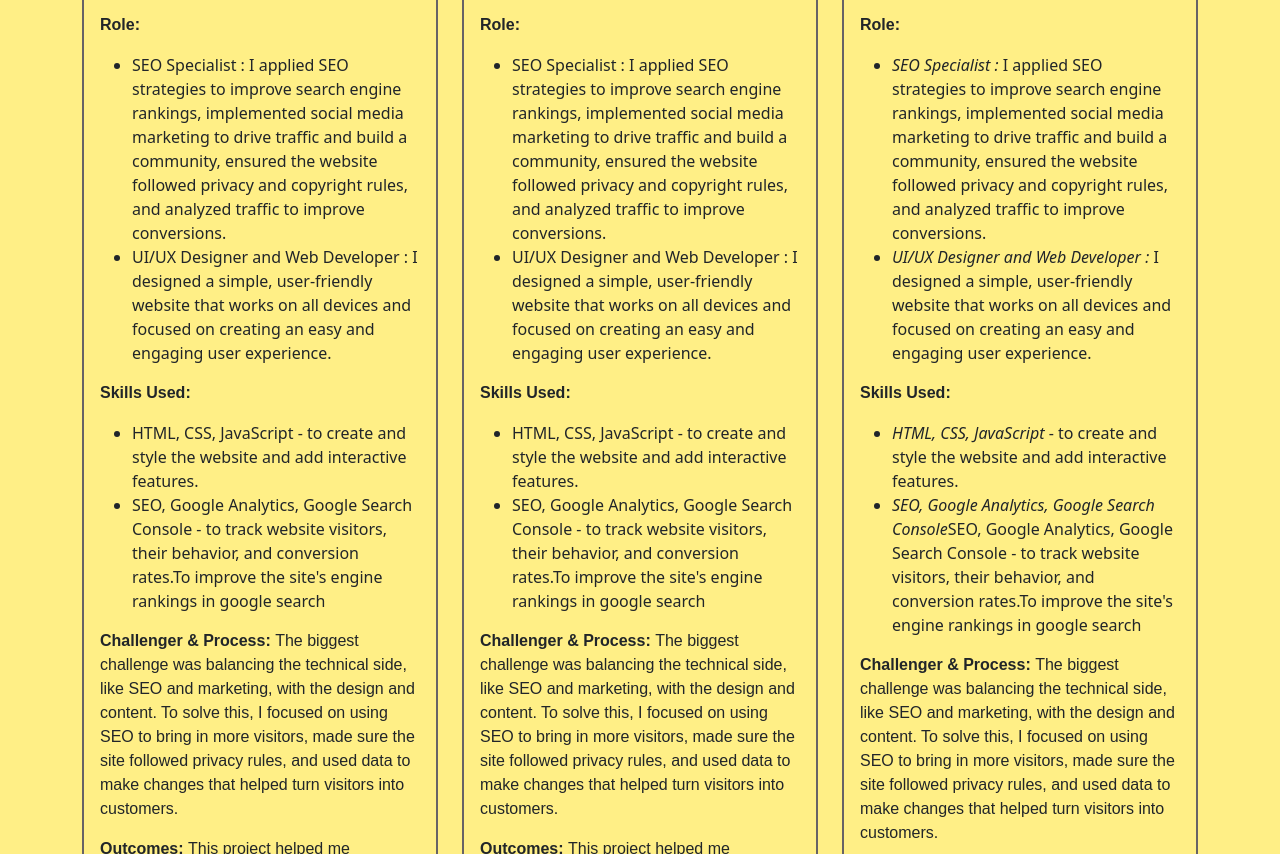
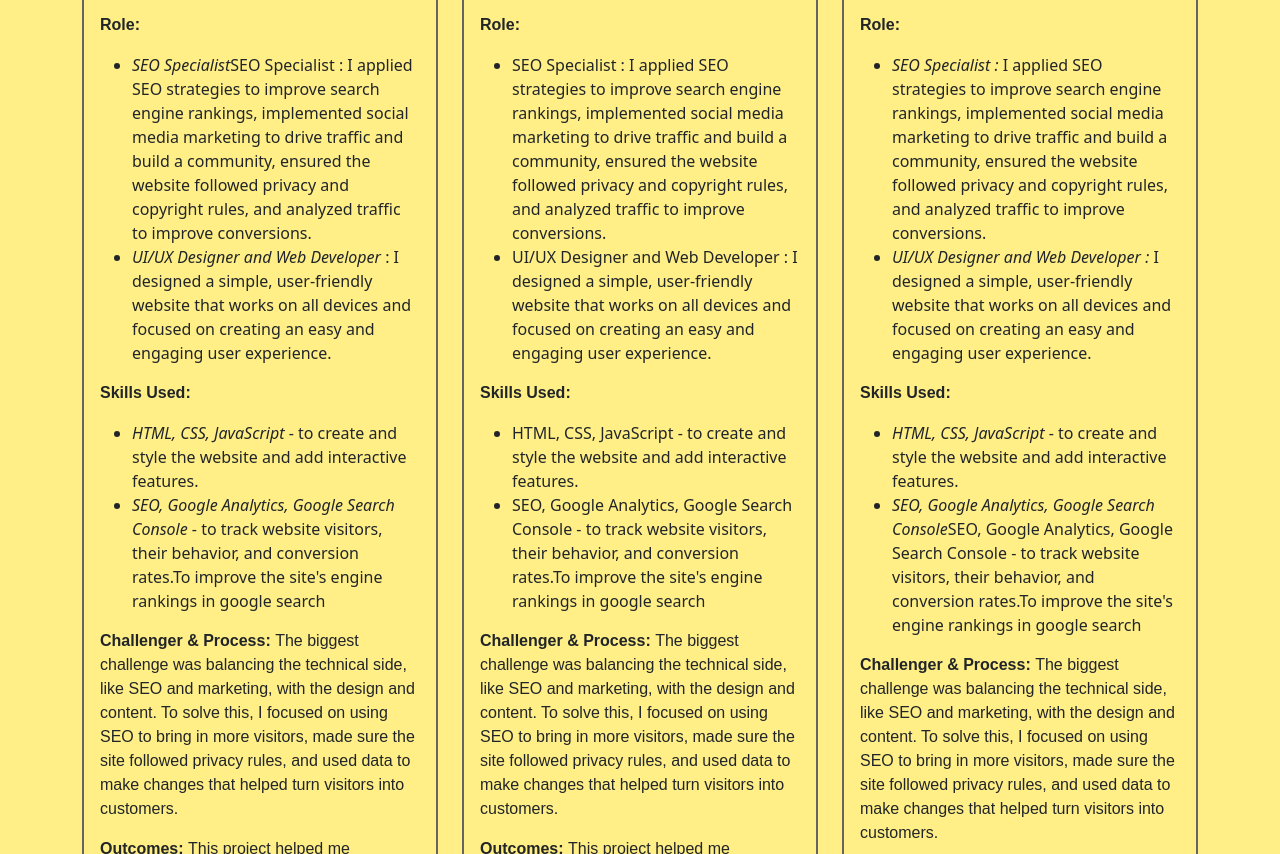
Before and after one commit to hagustin2/hersheyagustin-web-portfolio, a plain HTML site: page about-me.html in a window 1280 px wide. Shown: the part 5418-6272 px from the top of the page. Drawn offline with nearby package versions, Linux system fonts and the light colour scheme; a web font is replaced by a local one.

Commit message:
Update about-me.html

```diff
--- a/about-me.html
+++ b/about-me.html
@@ -354,14 +354,14 @@
                     <p><strong>Description:</strong> In this project, I worked on creating a modern website that focuses on more than just design and code. It was about providing a good experience for users, showing expertise in a chosen topic, and using tools to drive traffic to the site. The aim of this project is to explore key strategies for driving website success, including search engine optimization (SEO), social media marketing, and community building. Additionally, the project covers creating effective web content, understanding privacy and copyright laws, and analyzing website traffic to enhance performance.</p>
                     <p><strong>Role:</strong>
                       <ul>
-                        <li>SEO Specialist :  I applied SEO strategies to improve search engine rankings, implemented social media marketing to drive traffic and build a community, ensured the website followed privacy and copyright rules, and analyzed traffic to improve conversions. </li>
-                        <li>UI/UX Designer and Web Developer : I designed a simple, user-friendly website that works on all devices and focused on creating an easy and engaging user experience.</li>
+                        <li><span class="myroles">SEO Specialist</span>SEO Specialist :  I applied SEO strategies to improve search engine rankings, implemented social media marketing to drive traffic and build a community, ensured the website followed privacy and copyright rules, and analyzed traffic to improve conversions. </li>
+                        <li><span class="myroles">UI/UX Designer and Web Developer</span> : I designed a simple, user-friendly website that works on all devices and focused on creating an easy and engaging user experience.</li>
                       </ul>
                     </p>
                     <p><strong>Skills Used:</strong>
                       <ul>
-                        <li>HTML, CSS, JavaScript - to create and style the website and add interactive features.</li>
-                        <li>SEO, Google Analytics, Google Search Console - to track website visitors, their behavior, and conversion rates.To improve the site's engine rankings in google search</li>
+                        <li><span class="myskills">HTML, CSS, JavaScript</span> - to create and style the website and add interactive features.</li>
+                        <li><span class="myskills">SEO, Google Analytics, Google Search Console</span> - to track website visitors, their behavior, and conversion rates.To improve the site's engine rankings in google search</li>
                       </ul>
                     </p>
                     <p><strong>Challenger & Process: </strong>The biggest challenge was balancing the technical side, like SEO and marketing, with the design and content. To solve this, I focused on using SEO to bring in more visitors, made sure the site followed privacy rules, and used data to make changes that helped turn visitors into customers.</p>
```
